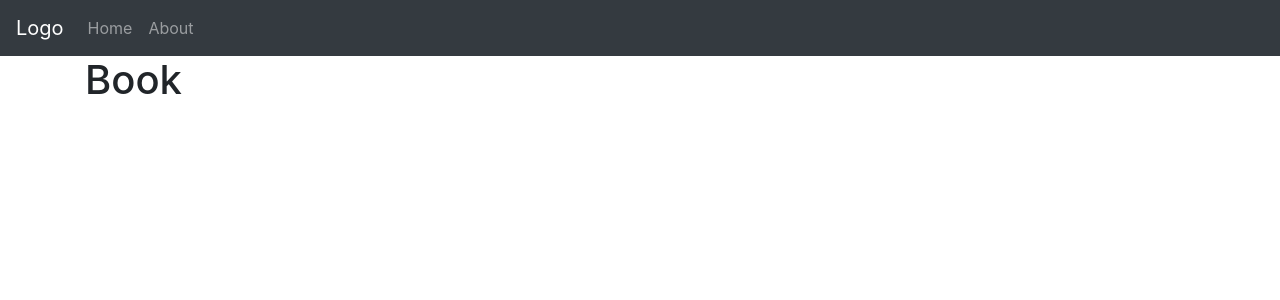
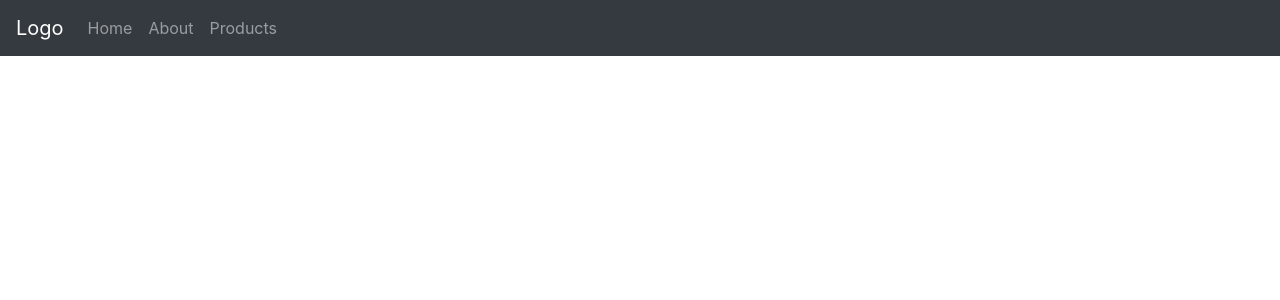
Before and after one commit to SyedShahiq/firstdjangoproject, a Django app: page /products in a window 1280 px wide. Shown: the top 300 px of the page. Run offline with Django 3.2, Linux system fonts and the light colour scheme; data comes from the database, SQL or seed files in the repository; some libraries are stand-ins or nearby versions.

Commit message:
Templates updated

```diff
--- a/src/templates/about.html
+++ b/src/templates/about.html
@@ -7,6 +7,8 @@
 		{% for render_my_list in my_list %}
       {% if render_my_list == 1  %}
         <li>{{render_my_list}}</li>
+      {% elif render_my_list != 1 %}
+        <li>test</li>
       {% endif %}
 		{% endfor %}
 	</ul>
--- a/src/templates/navbar.html
+++ b/src/templates/navbar.html
@@ -7,5 +7,8 @@
     <li class="nav-item">
       <a class="nav-link" href="/about">About</a>
     </li>
+    <li class="nav-item">
+      <a class="nav-link" href="/products">Products</a>
+    </li>
   </ul>
 </nav>
--- a/src/templates/products/detail.html
+++ b/src/templates/products/detail.html
@@ -1,4 +1,13 @@
 {% extends 'base.html'%}
 {% block content %}
-<h1>{{title}}</h1>
+	{% for p in product %}
+		<div class="product">
+			<h1>{{p.title}}</h1>
+			{% if p.description != '' %}
+				<p>{{p.description}}</p>
+			{% else %}
+				<p>Desciption coming soon</p>
+			{%endif%}
+		</div>
+	{% endfor %}
 {% endblock %}
```
